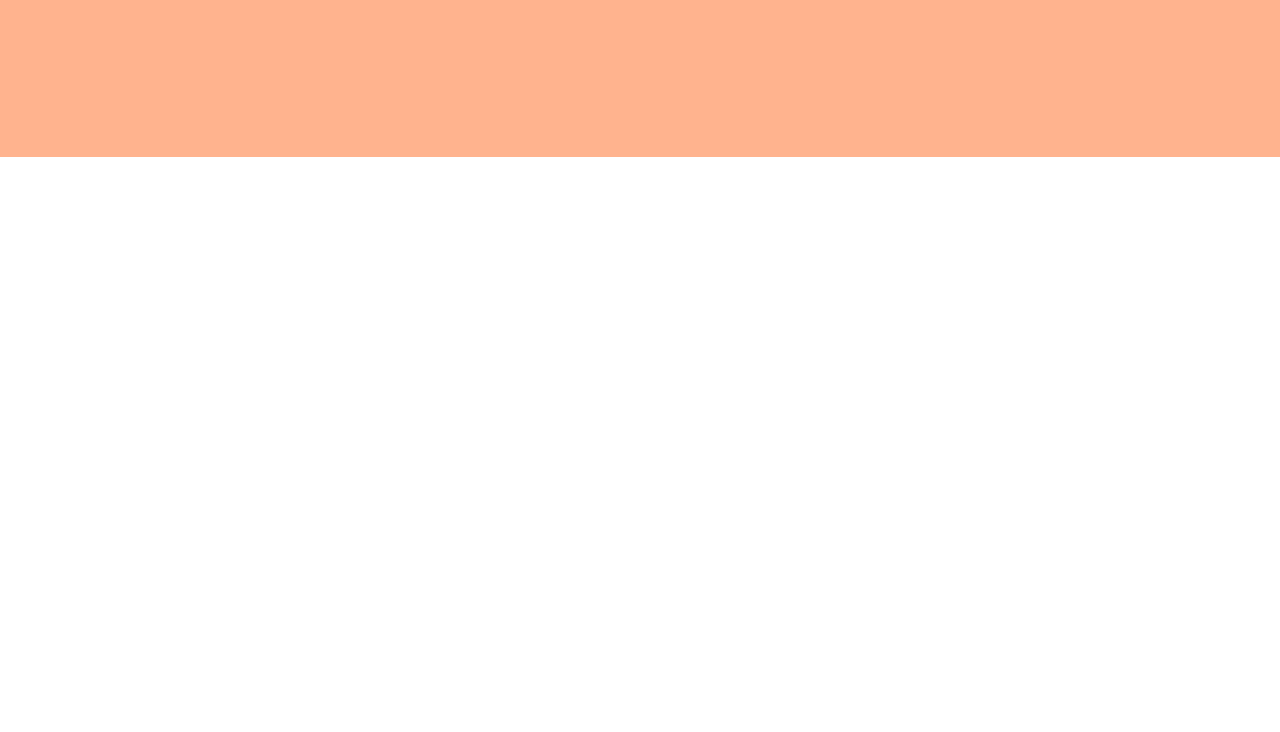
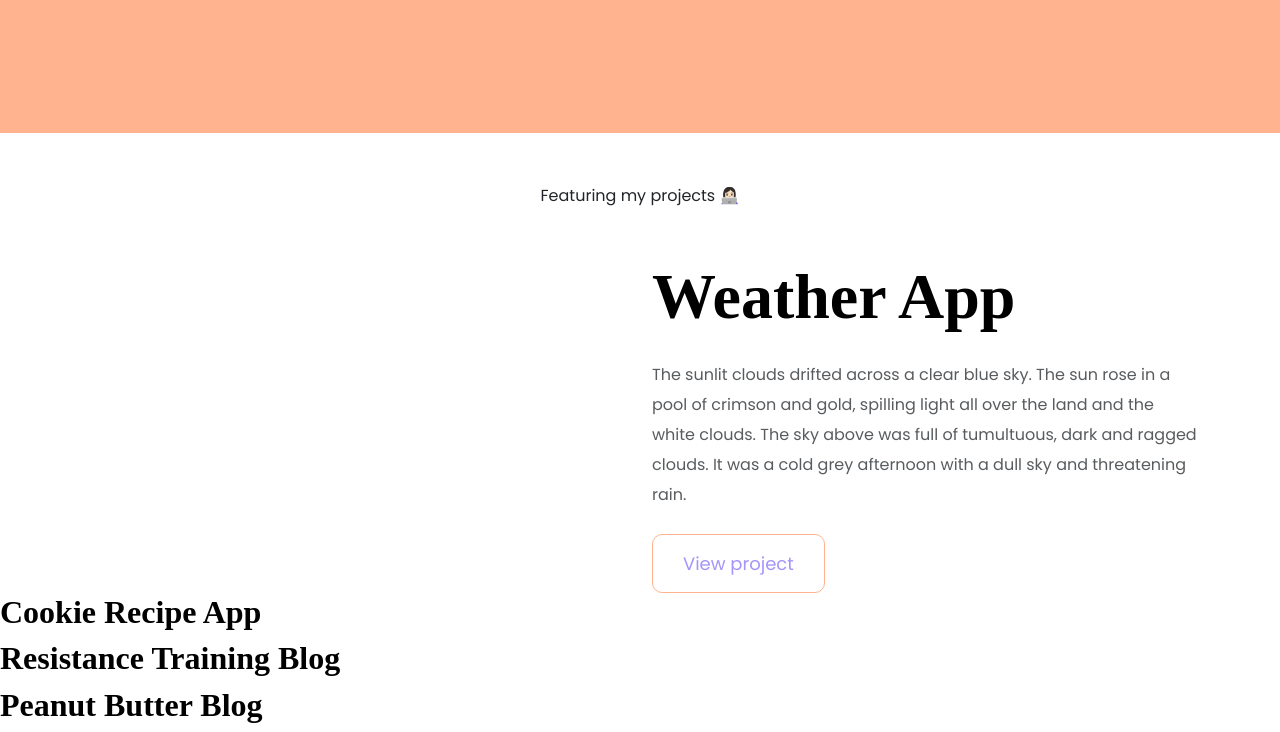
Before and after one commit to Annie15N/responsive-project, a plain HTML site: page index.html in a window 1280 px wide. Shown: the part 495-1227 px from the top of the page. Before the commit the page ends 800 px from the top, so only its background shows below. Drawn offline with nearby package versions, Linux system fonts and the light colour scheme; a web font is replaced by a local one.

Commit message:
started project grid structure

```diff
--- a/index.html
+++ b/index.html
@@ -2,8 +2,6 @@
 <html lang="en">
 
 <head>
-
-    <link rel="stylesheet" href="/styles/project.css">
 
     <link rel="preconnect" href="https://fonts.googleapis.com">
     <link rel="preconnect" href="https://fonts.gstatic.com" crossorigin>
@@ -18,6 +16,8 @@
 
     <link href="https://cdn.jsdelivr.net/npm/bootstrap@5.3.3/dist/css/bootstrap.min.css" rel="stylesheet"
         integrity="sha384-QWTKZyjpPEjISv5WaRU9OFeRpok6YctnYmDr5pNlyT2bRjXh0JMhjY6hW+ALEwIH" crossorigin="anonymous">
+
+    <link rel="stylesheet" href="/styles/project.css">
 
     <script src="https://cdn.jsdelivr.net/npm/bootstrap@5.3.3/dist/js/bootstrap.bundle.min.js"
         integrity="sha384-YvpcrYf0tY3lHB60NNkmXc5s9fDVZLESaAA55NDzOxhy9GkcIdslK1eN7N6jIeHz"
@@ -36,11 +36,39 @@
         <h2 class="mb-5">a Front-End Developer based in London</h2>
         <div>
             <a href="#" class="btn btn-branding">Contact Me 📧</a>
+        </div>
+    </div>
+
+    <p class="text-center m-5">Featuring my projects 👩🏻‍💻</p>
+
+    <div class="project-wrapper container">
+        <div class="row">
+            <div class="col-6">
+
+            </div>
+            <div class="col-6">
+                <h2 class="mb-4">Weather App</h2>
+                <p class="mb-4 text-muted">The sunlit clouds drifted across a clear blue sky. The sun rose in a pool of
+                    crimson and
+                    gold,
+                    spilling light
+                    all
+                    over
+                    the land and the white clouds. The sky above was full of tumultuous, dark and ragged clouds. It was
+                    a
+                    cold
+                    grey
+                    afternoon with a dull sky and threatening rain.</p>
+                <a href="#" class="btn btn-project">View project </a>
+            </div>
 
         </div>
     </div>
 
-
+    <h2>Cookie Recipe App</h2>
+    <h2>Resistance Training Blog</h2>
+    <h2>Peanut Butter Blog</h2>
+    </div>
 
 </body>
 
--- a/styles/project.css
+++ b/styles/project.css
@@ -4,7 +4,7 @@
 :root {
   --branding-color: #a594f9;
   --secondary-color: #ffb38e;
-  --header-font-family: "Playfair Display", sans-serif;
+  --header-font-family: "Playfair Display", serif;
   --para-font-family: "Poppins", serif;
 }
 
@@ -22,6 +22,8 @@ h3 {
 
 p {
   font-weight: normal;
+  font-size: 16px;
+  line-height: 30px;
 }
 
 .hero {
@@ -55,3 +57,16 @@ p {
   line-height: 27px !important;
   padding: 15px 30px !important;
 }
+
+.project-wrapper h2 {
+  font-size: 64px;
+}
+
+.btn-project {
+  color: var(--branding-color) !important;
+  border: 1px solid var(--secondary-color);
+  border-radius: 10px !important;
+  font-size: 18px !important;
+  line-height: 27px !important;
+  padding: 15px 30px !important;
+}
```
